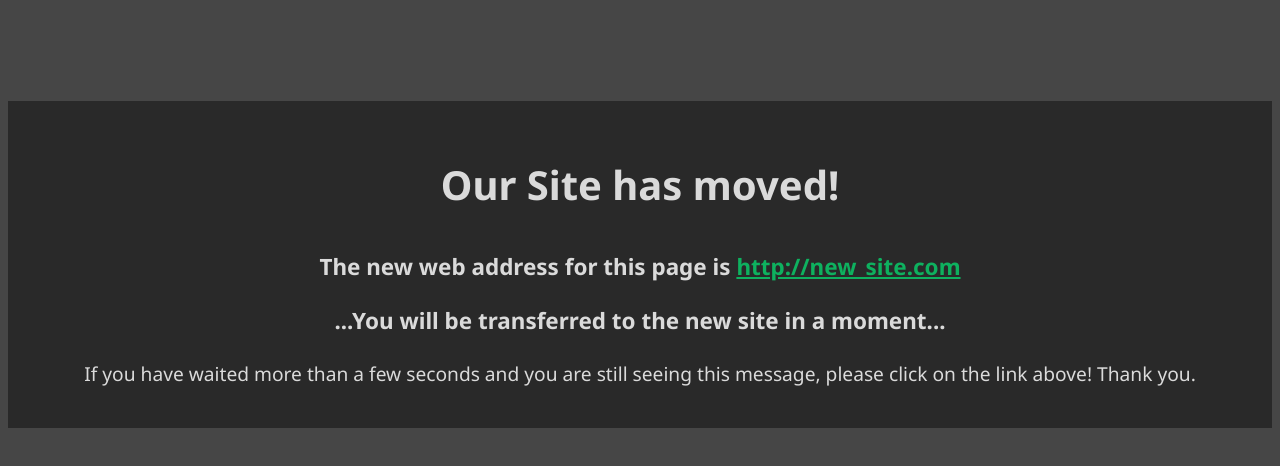
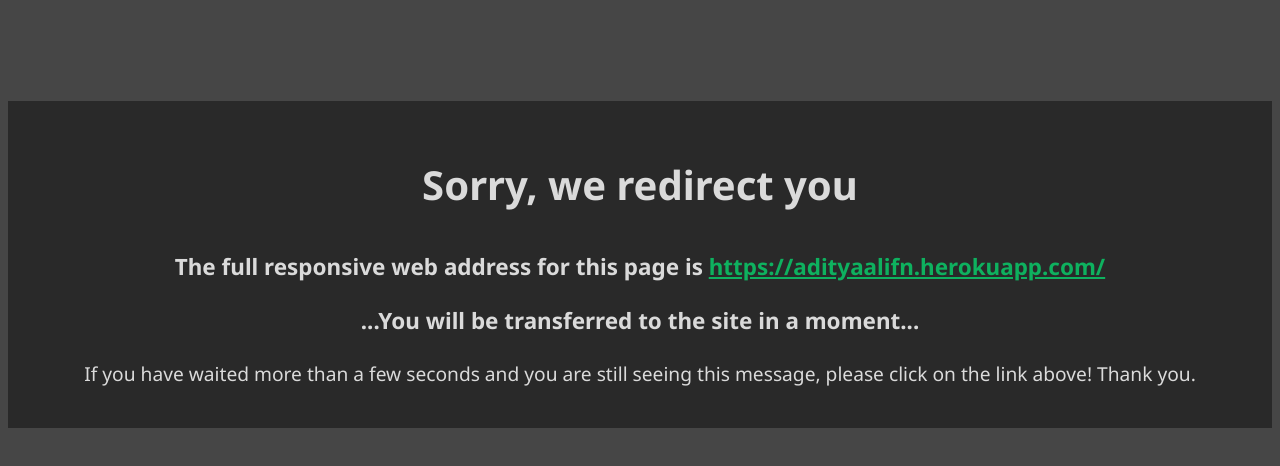
Before and after one commit to adityaalifn/adityaalifn.github.io, a plain HTML site: page index.html in a window 1280 px wide. Drawn offline with Linux system fonts and the light colour scheme.

Commit message:
Update index.html

```diff
--- a/index.html
+++ b/index.html
@@ -1,7 +1,7 @@
 <!DOCTYPE html>
 <html>
 <head>
-    <meta http-equiv="Refresh" content="10;URL=http://new_site.com">
+    <meta http-equiv="Refresh" content="10;URL=https://adityaalifn.herokuapp.com/">
     <meta charset="UTF-8">
     <title>PLEASE NOTE NEW ADDRESS</title>
     <meta name="description" content="Our site has moved to a new address. Please note the change of address." >
@@ -71,10 +71,10 @@
 <body>
 
 <section>
-    <h2>Our Site has moved!</h2>
+    <h2>Sorry, we redirect you</h2>
 
-    <h3>The new web address for this page is <a href="http://new_site.com">http://new_site.com</a></h3>
-    <h3>...You will be transferred to the new site in a moment...</h3>
+    <h3>The full responsive web address for this page is <a href="https://adityaalifn.herokuapp.com/">https://adityaalifn.herokuapp.com/</a></h3>
+    <h3>...You will be transferred to the site in a moment...</h3>
 
     <p>If you have waited more than a few seconds and you are still seeing this message, please click on the link above! Thank you.</p>
 </section>
```
